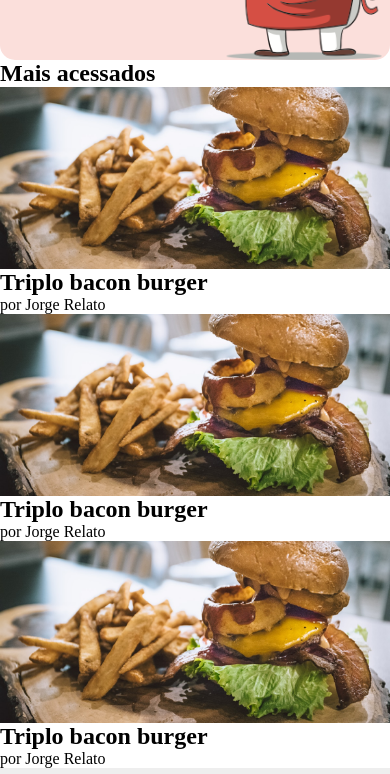
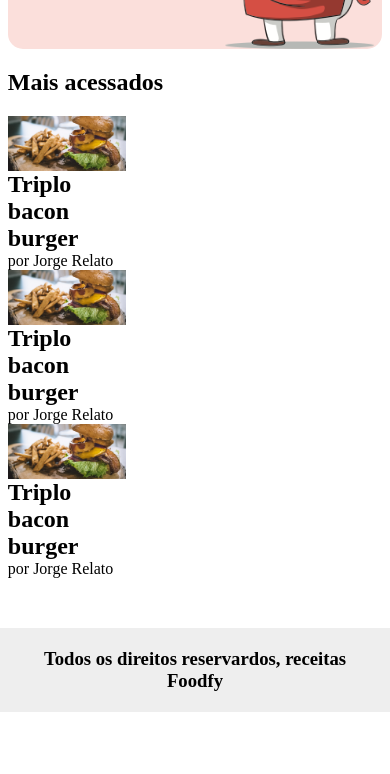
Before and after one commit to rafanb94/bootcamp-launchbase-desafio-foodfy, a plain HTML site: page index.html in a window 390 px wide. Shown: the part 298-1072 px from the top of the page. After the commit the page ends 1010 px from the top, so only its background shows below. Drawn offline with Linux system fonts and the light colour scheme.

Commit message:
update style.css
Layout da Home completo, falta apenas o responsivo.

```diff
--- a/style.css
+++ b/style.css
@@ -21,6 +21,16 @@ img {
     display: grid;
     max-width: 960px;
     margin: 0 auto;
+
+
+}
+
+
+.grid-template-area-header{
+    grid-template-areas:
+    "logo nav";
+    padding:30px 2%;
+    grid-template-columns: 1fr 3fr;
 }
 
 .logo {
@@ -38,6 +48,14 @@ img {
     font-size: 16px;
     color:#111;
     padding: 16px  8px;
+}
+
+.grid-template-area-content{
+    grid-template-areas:
+    "slider"
+    "content";
+	grid-gap:20px;
+	padding: 0 2%;
 }
 
 .slider {
@@ -60,31 +78,31 @@ img {
     grid-area: content;
 }
 
-.cards{
-   grid-area: cards;
+
+.grid-template-area-cards {
+grid-template-columns: 1fr 1fr 1fr;
+/*grid-template-areas:
+"card1 card2  card3"
+"card card card";*/
+grid-gap:10px;
 }
+
+.card img {
+	    border-radius: 15px 15px 15px 15px;
+}
+
+/*
+.card{grid-area: card;}
+.cards-2{grid-area: cards-2;}
+.cards-3{grid-area: cards-3;}
+.cards-4{grid-area: cards-4;}
+.cards-5{grid-area: cards-5;}
+.cards-6{grid-area: cards-6;}*/
+
 .footer {
-    grid-area: footer;
+
     background: #EEEEEE;
     text-align: center;
     padding:20px;
+	margin-top:50px;
 }
-
-.grid-template-area-header{
-    grid-template-areas:
-    "logo nav";
-    padding:30px 0px;
-    grid-template-columns: 1fr 3fr;
-}
-
-.grid-template-area-content{
-    grid-template-areas:
-    "slider"
-    "content"
-    "footer";
-}
-
-.grid-template-area-cards {
-    grid-template-areas:
-"cards cards cards";
-}
```
